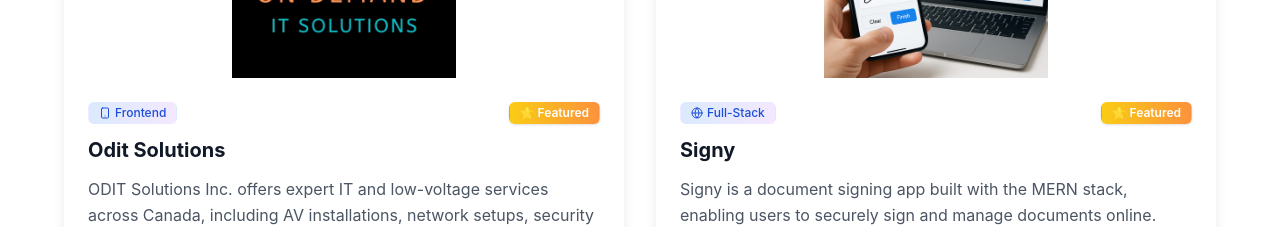
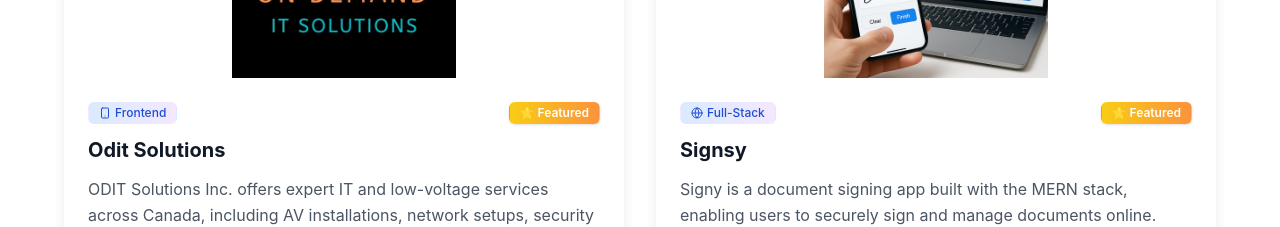
Before and after one commit to harshil-1411/hkportfolio-frontend, a React (Create React App) app: page / in a window 1280 px wide. Shown: the part 3800-4027 px from the top of the page. Built offline with nearby package versions, Linux system fonts and the light colour scheme.

Commit message:
spelling error

```diff
--- a/src/mock.js
+++ b/src/mock.js
@@ -82,7 +82,7 @@
     },
     {
       id: 2,
-      title: "Signy",
+      title: "Signsy",
       description:
         "Signy is a document signing app built with the MERN stack, enabling users to securely sign and manage documents online.",
       image: "/images/signsy.png",
```
